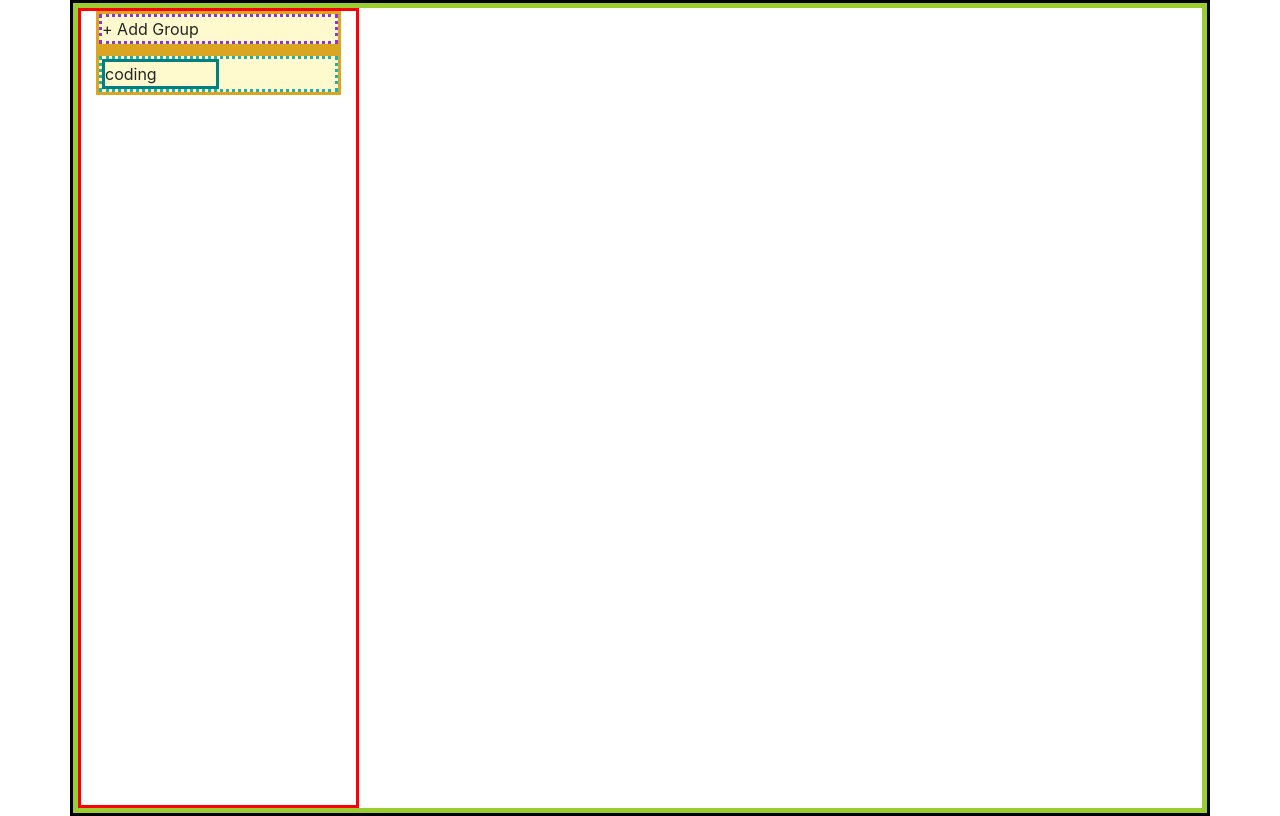
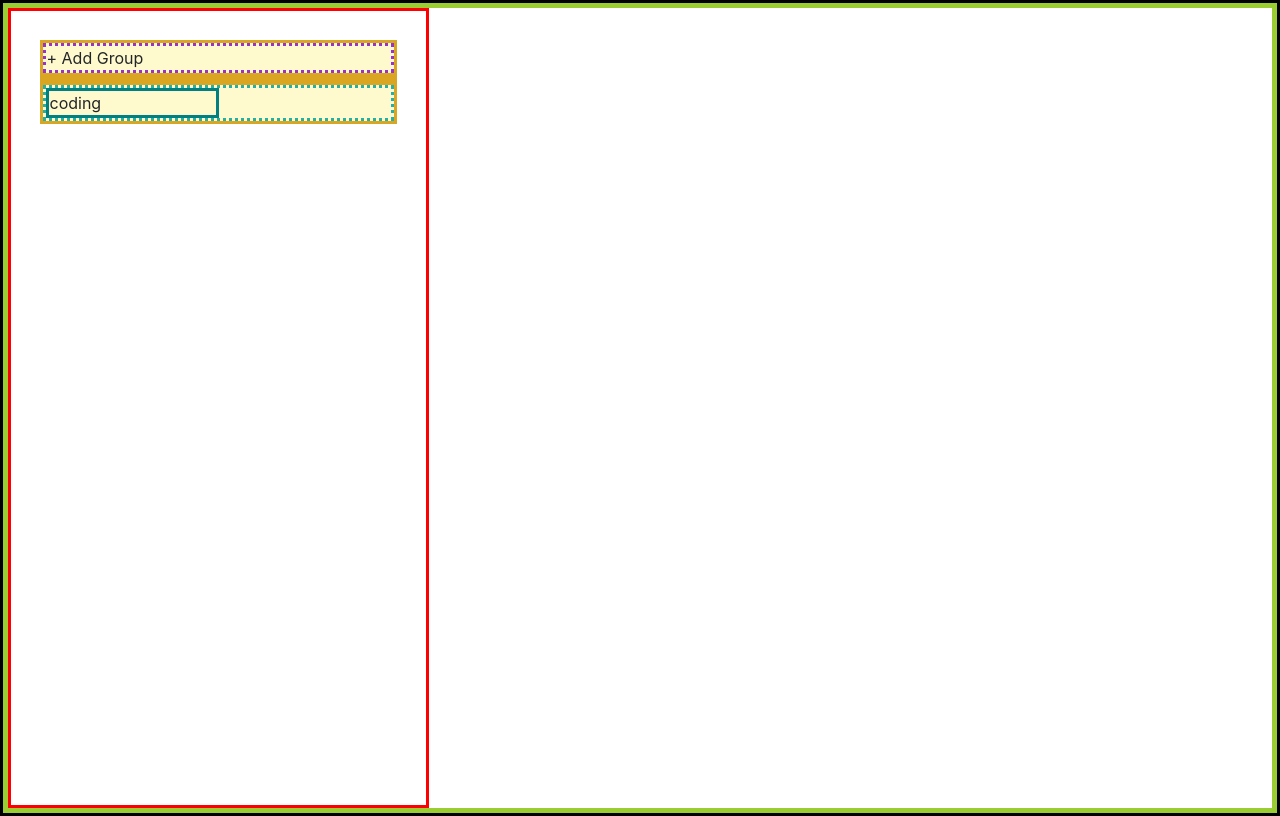
Before and after one commit to nirrvana/todo, a React (Create React App) app: page / in a window 1280 px wide. Built offline with nearby package versions, Linux system fonts and the light colour scheme.

Commit message:
컨테이너 크기 조정

```diff
--- a/src/App.css
+++ b/src/App.css
@@ -1,7 +1,12 @@
+.body {
+  min-width: 900px;
+}
+
 /* app */
 .app-container {
   border: 3px solid black;
   padding: 0;
+  min-width: 900px;
 }
 
 .app-container__wrapper {
@@ -12,13 +17,13 @@
 .group-list-container {
   border: 3px solid red;
   height: 100vh;
-  width: 100%;
+  padding: 7%;
+  min-width: 300px;
 }
 
 .group-list-container__wrapper {
   border: 3px solid goldenrod;
   background-color: lemonchiffon;
-  margin: 0;
 }
 
 .group-list-container__add-button {
@@ -53,6 +58,8 @@
 .todo-list-container {
   border: 3px solid blue;
   height: 100vh;
+  padding: 4%;
+  min-width: 500px;
 }
 
 .todo-list-container__add-button {
--- a/src/App.js
+++ b/src/App.js
@@ -14,12 +14,12 @@ class App extends Component {
 
   render() {
     return (
-      <Container className="app-container">
-        <Row noGutters={true} className="app-container__wrapper">
-          <Col md={3}>
+      <Container fluid className="app-container">
+        <Row noGutters={true} className="app-container__wrapper flex-nowrap">
+          <Col xl={4}>
             <GroupList />
           </Col>
-          <Col md={9}>{this.renderTodoList()}</Col>
+          <Col xl={8}>{this.renderTodoList()}</Col>
         </Row>
       </Container>
     );
--- a/src/component/GroupEntry.js
+++ b/src/component/GroupEntry.js
@@ -114,11 +114,11 @@ class GroupEntry extends Component {
           onMouseEnter={() => this.setState({ isEditMode: true })}
           onMouseLeave={() => this.setState({ isEditMode: false })}
         >
-          <Col md={6}>{this.renderGroupName(isRenameMode)}</Col>
-          <Col md={2}>
+          <Col xl={6}>{this.renderGroupName(isRenameMode)}</Col>
+          <Col xl={2}>
             {this.renderGroupDeleteButton(isEditMode, isRenameMode)}
           </Col>
-          <Col md={4}>
+          <Col xl={4}>
             {this.renderGroupRenameButton(isEditMode, isRenameMode)}
           </Col>
         </Row>
--- a/src/component/GroupList.js
+++ b/src/component/GroupList.js
@@ -66,7 +66,7 @@ class GroupList extends Component {
 
     return (
       <Container className="group-list-container" ref={this.groupListContainer}>
-        <Row className="group-list-container__wrapper">
+        <Row noGutters={true} className="group-list-container__wrapper">
           <div
             className="group-list-container__add-button"
             onClick={this.toggleAddMode}
@@ -74,10 +74,10 @@ class GroupList extends Component {
             + Add Group
           </div>
         </Row>
-        <Row className="group-list-container__wrapper">
+        <Row noGutters={true} className="group-list-container__wrapper">
           {this.renderGroupNameInput(isAddMode)}
         </Row>
-        <Row className="group-list-container__wrapper">
+        <Row noGutters={true} className="group-list-container__wrapper">
           <div className="group-list-container__list">
             {groupList.map((group, index) => (
               <GroupEntry key={index} index={index} groupName={group.name} />
--- a/src/component/TodoEntry.js
+++ b/src/component/TodoEntry.js
@@ -52,7 +52,7 @@ class TodoEntry extends Component {
 
     return (
       <Row noGutters={true} className="todo-entry-wrapper__todo">
-        <Col md={1}>
+        <Col xl={1}>
           <input
             className="todo-entry-wrapper__check-box"
             type="checkbox"
@@ -60,7 +60,7 @@ class TodoEntry extends Component {
             onChange={() => dispatchCompleteTodo(todoIndex)}
           />
         </Col>
-        <Col md={10}>
+        <Col xl={10}>
           <div
             className="todo-entry-wrapper__content"
             onClick={() => this.setState({ isUpdateMode: true })}
@@ -68,7 +68,7 @@ class TodoEntry extends Component {
             {todo.content}
           </div>
         </Col>
-        <Col md={1}>{this.renderDeleteTodoButton()}</Col>
+        <Col xl={1}>{this.renderDeleteTodoButton()}</Col>
       </Row>
     );
   };
@@ -95,7 +95,7 @@ class TodoEntry extends Component {
     const todoContentForEdit = selectedGroupForEdit.todoList[todoIndex].content;
 
     return (
-      <Col md={10}>
+      <Col xl={10}>
         <input
           className="todo-entry-wrapper__input"
           autoFocus
--- a/src/component/TodoList.js
+++ b/src/component/TodoList.js
@@ -72,8 +72,12 @@ class TodoList extends Component {
     const todoList = selectedGroup.todoList;
 
     return (
-      <Container className="todo-list-container" ref={this.todoListContainer}>
-        <Row
+      <Container
+        fluid
+        className="todo-list-container"
+        ref={this.todoListContainer}
+      >
+        <Row noGutters={true}
           className="todo-list-container__add-button"
           onClick={() => this.setState({ isAddMode: !isAddMode })}
         >
```
